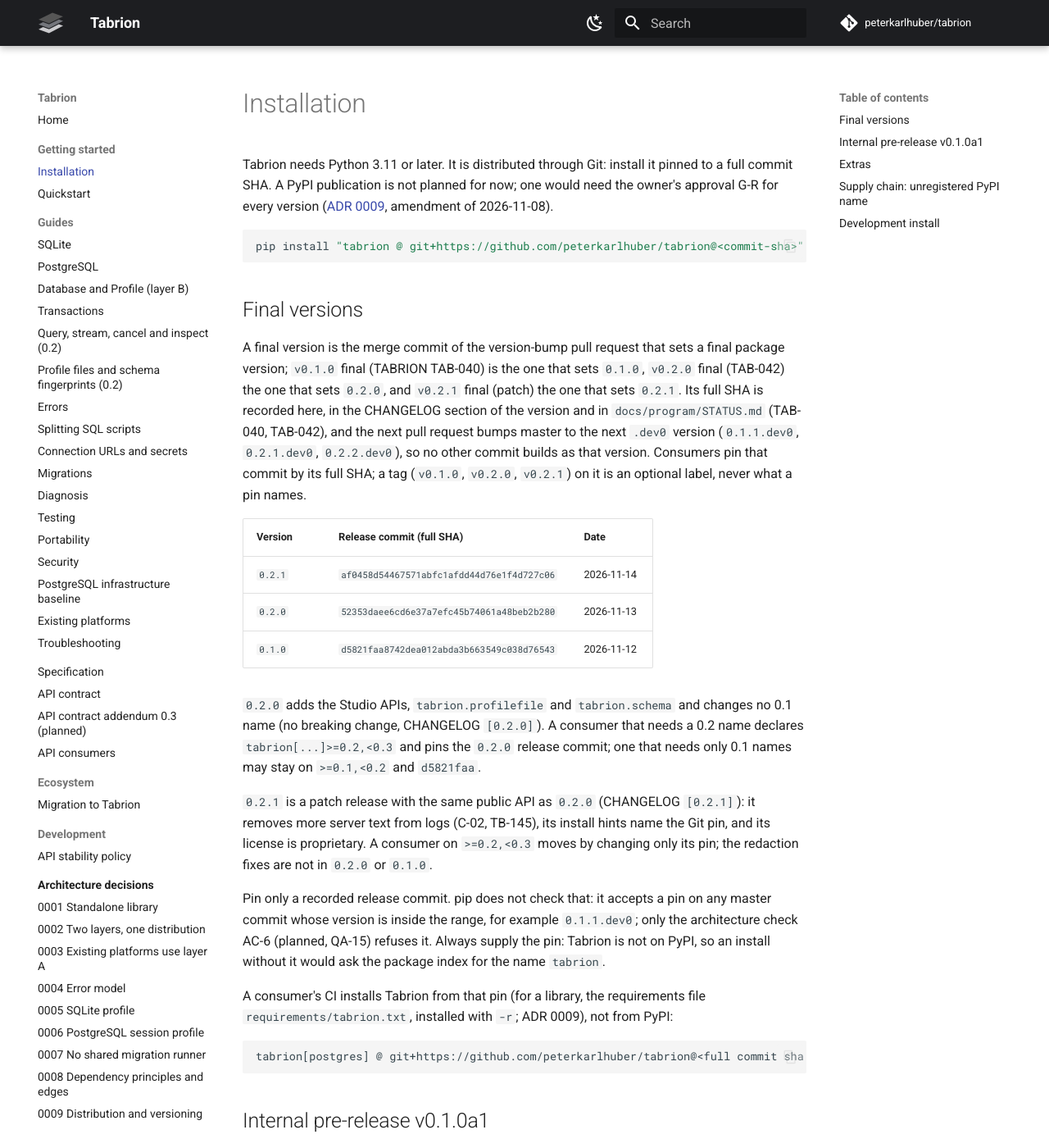
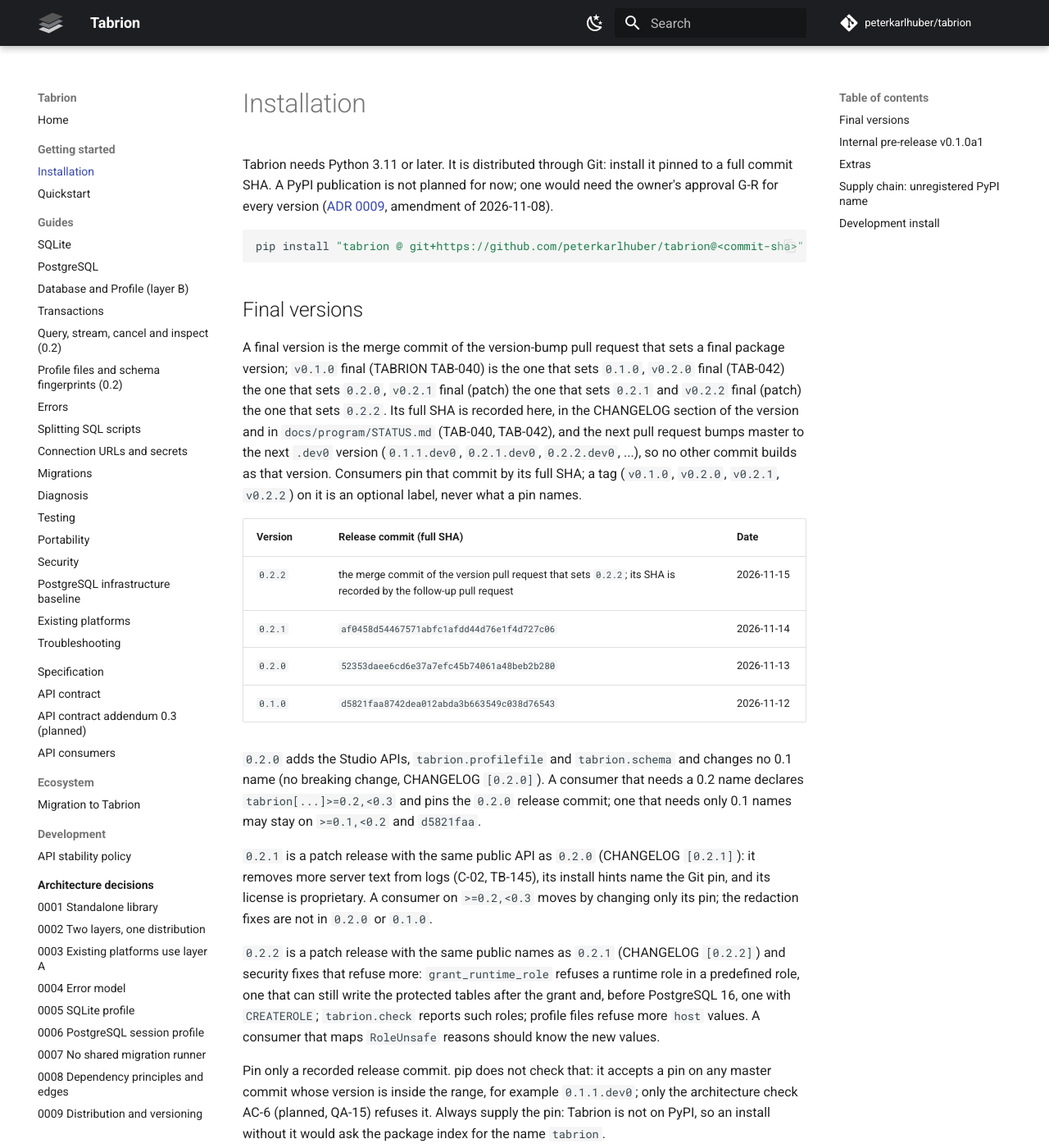
Before and after one commit to peterkarlhuber/tabrion, an MkDocs documentation site: the page built from docs/getting-started/installation.md, in a window 1280 px wide and 1400 px high. Shown: the whole window at 82% size. Built offline with MkDocs 1.6.1 and Material for MkDocs 9.7.7, drawn with Linux system fonts in a browser that asks for light colours; comment, search, counter and statistics services are not loaded.

Commit message:
TAB-042 follow-up: version 0.2.2 (patch release commit)
- _version 0.2.2. The merge commit of this pull request is v0.2.2 final:
  untagged, no GitHub release, no PyPI upload (G-R), like 0.2.1 (#71).
  The follow-up pull request records its full SHA.
- CHANGELOG [0.2.2] - 2026-11-15 from Unreleased: TB-150 (#77, #81),
  TB-036 (#81), profile host check (#82). No new or removed public names
  against af0458d; RoleReport gains the defaulted field broad.
- installation guide, STATUS (last update, TAB-042, G-T2) and TODO name
  the patch release.

Co-Authored-By: Claude Opus 5.5 <noreply@anthropic.com>
Claude-Session: https://claude.ai/code/session_011tY7TAans48GbZAuavtHPL

```diff
--- a/docs/getting-started/installation.md
+++ b/docs/getting-started/installation.md
@@ -11,14 +11,15 @@ pip install "tabrion @ git+https://github.com/peterkarlhuber/tabrion@<commit-sha
 ## Final versions
 
 A final version is the merge commit of the version-bump pull request that sets a final package version; `v0.1.0`
-final (TABRION TAB-040) is the one that sets `0.1.0`, `v0.2.0` final (TAB-042) the one that sets `0.2.0`, and
-`v0.2.1` final (patch) the one that sets `0.2.1`. Its full SHA is recorded here, in the CHANGELOG section of the
+final (TABRION TAB-040) is the one that sets `0.1.0`, `v0.2.0` final (TAB-042) the one that sets `0.2.0`,
+`v0.2.1` final (patch) the one that sets `0.2.1` and `v0.2.2` final (patch) the one that sets `0.2.2`. Its full SHA is recorded here, in the CHANGELOG section of the
 version and in `docs/program/STATUS.md` (TAB-040, TAB-042), and the next pull request bumps master to the next
-`.dev0` version (`0.1.1.dev0`, `0.2.1.dev0`, `0.2.2.dev0`), so no other commit builds as that version. Consumers pin
-that commit by its full SHA; a tag (`v0.1.0`, `v0.2.0`, `v0.2.1`) on it is an optional label, never what a pin names.
+`.dev0` version (`0.1.1.dev0`, `0.2.1.dev0`, `0.2.2.dev0`, ...), so no other commit builds as that version. Consumers pin
+that commit by its full SHA; a tag (`v0.1.0`, `v0.2.0`, `v0.2.1`, `v0.2.2`) on it is an optional label, never what a pin names.
 
 | Version | Release commit (full SHA) | Date |
 |---|---|---|
+| `0.2.2` | the merge commit of the version pull request that sets `0.2.2`; its SHA is recorded by the follow-up pull request | 2026-11-15 |
 | `0.2.1` | `af0458d54467571abfc1afdd44d76e1f4d727c06` | 2026-11-14 |
 | `0.2.0` | `52353daee6cd6e37a7efc45b74061a48beb2b280` | 2026-11-13 |
 | `0.1.0` | `d5821faa8742dea012abda3b663549c038d76543` | 2026-11-12 |
@@ -30,6 +31,11 @@ change, CHANGELOG `[0.2.0]`). A consumer that needs a 0.2 name declares `tabrion
 `0.2.1` is a patch release with the same public API as `0.2.0` (CHANGELOG `[0.2.1]`): it removes more server text
 from logs (C-02, TB-145), its install hints name the Git pin, and its license is proprietary. A consumer on
 `>=0.2,<0.3` moves by changing only its pin; the redaction fixes are not in `0.2.0` or `0.1.0`.
+
+`0.2.2` is a patch release with the same public names as `0.2.1` (CHANGELOG `[0.2.2]`) and security fixes that
+refuse more: `grant_runtime_role` refuses a runtime role in a predefined role, one that can still write the protected
+tables after the grant and, before PostgreSQL 16, one with `CREATEROLE`; `tabrion.check` reports such roles; profile
+files refuse more `host` values. A consumer that maps `RoleUnsafe` reasons should know the new values.
 
 Pin only a recorded release commit. pip does not check that: it accepts a pin on any master commit whose version is
 inside the range, for example `0.1.1.dev0`; only the architecture check AC-6 (planned, QA-15) refuses it. Always
--- a/src/tabrion/_version.py
+++ b/src/tabrion/_version.py
@@ -1,3 +1,3 @@
 """The package version (read by hatchling, ``[tool.hatch.version]``)."""
 
-__version__ = "0.2.2.dev0"
+__version__ = "0.2.2"
```
Also changed, not shown: CHANGELOG.md (+15 -0 lines), docs/TODO.md (+3 -0 lines), docs/program/STATUS.md (+6 -3 lines).
